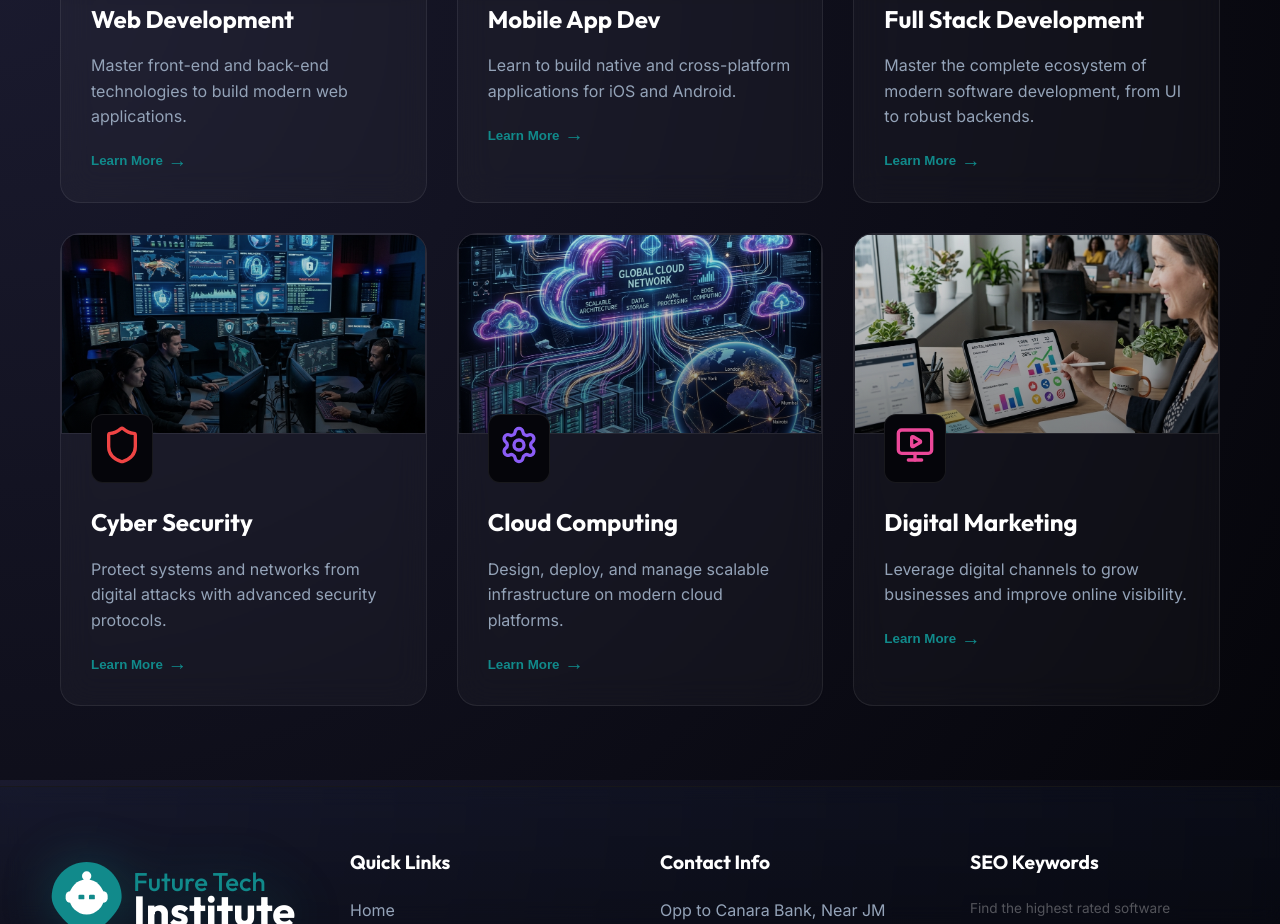
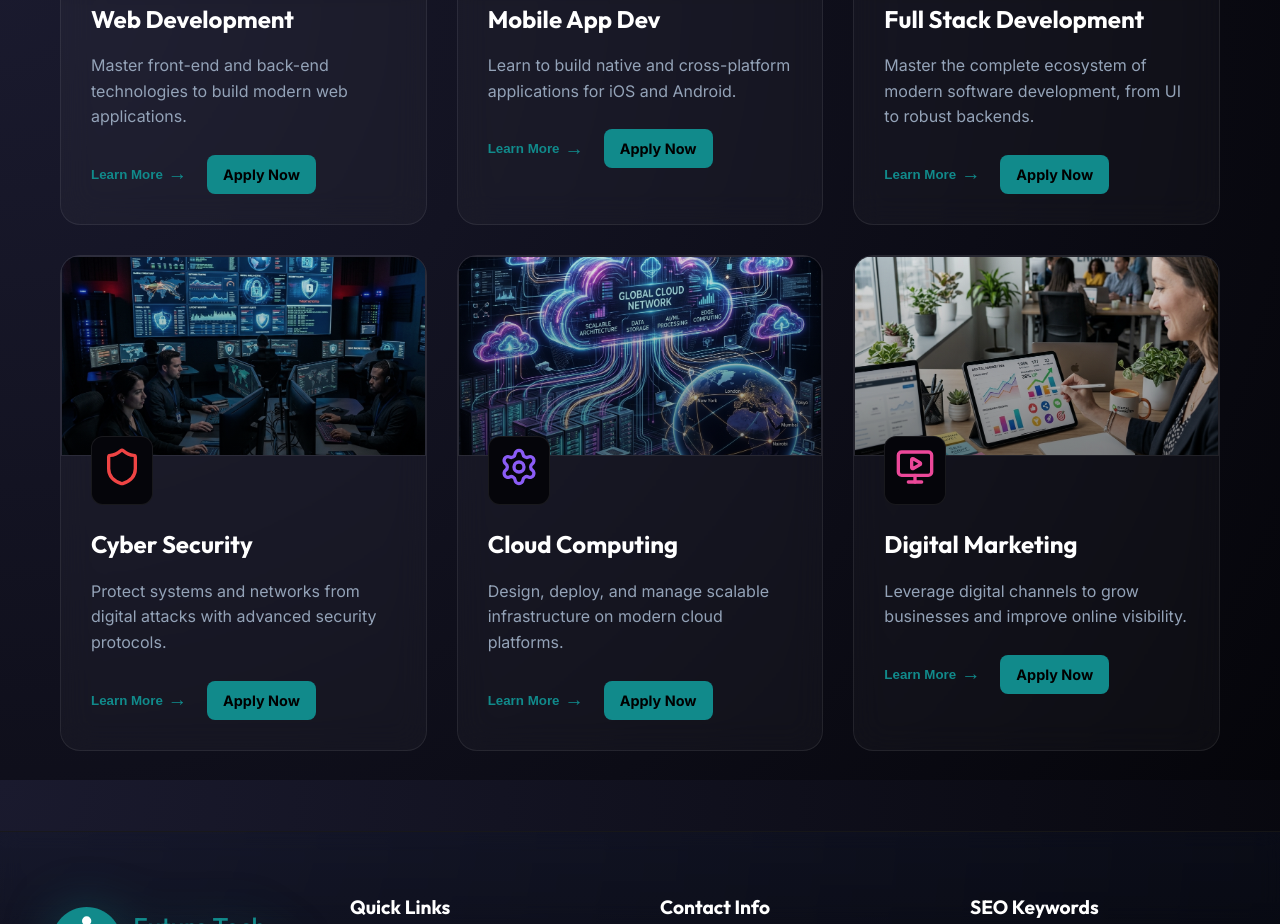
Before and after one commit to abish05/FTI-WEBSITE, a React (Vite) app: page /courses in a window 1280 px wide. Shown: the part 820-1744 px from the top of the page. Built offline with nearby package versions, Linux system fonts and the light colour scheme.

Commit message:
Courses: Added 'Apply Now' CTAs to all course cards and detailed modals

```diff
--- a/src/pages/Courses.jsx
+++ b/src/pages/Courses.jsx
@@ -1,5 +1,6 @@
 import { MonitorPlay, Smartphone, Database, Shield, Layout, Settings, X, CheckCircle2 } from 'lucide-react';
 import { useState } from 'react';
+import { Link } from 'react-router-dom';
 import webDevImg from '../assets/web_dev.png';
 import mobileDevImg from '../assets/mobile_dev.png';
 import fullStackImg from '../assets/full_stack_dev.png';
@@ -116,9 +117,26 @@ const Courses = () => {
                             <div style={{ marginBottom: '20px', marginTop: '-50px', position: 'relative', zIndex: 2, background: 'var(--bg-primary)', width: 'fit-content', padding: '10px', borderRadius: '12px', border: '1px solid var(--glass-border)' }}>{domain.icon}</div>
                             <h3 style={{ fontSize: '1.5rem', marginBottom: '15px' }}>{domain.title}</h3>
                             <p style={{ color: 'var(--text-secondary)' }}>{domain.desc}</p>
-                            <button onClick={() => setSelectedCourse(domain)} style={{ marginTop: '20px', background: 'none', border: 'none', color: 'var(--accent)', fontWeight: '600', cursor: 'pointer', display: 'flex', alignItems: 'center', gap: '5px' }}>
-                                Learn More <span style={{ fontSize: '1.2rem' }}>→</span>
-                            </button>
+                            <div style={{ display: 'flex', alignItems: 'center', gap: '20px', marginTop: '25px' }}>
+                                <button onClick={() => setSelectedCourse(domain)} style={{ background: 'none', border: 'none', color: 'var(--accent)', fontWeight: '600', cursor: 'pointer', display: 'flex', alignItems: 'center', gap: '5px', padding: 0 }}>
+                                    Learn More <span style={{ fontSize: '1.2rem' }}>→</span>
+                                </button>
+                                <Link to="/admission" style={{
+                                    background: 'var(--accent)',
+                                    color: 'black',
+                                    textDecoration: 'none',
+                                    padding: '8px 16px',
+                                    borderRadius: '8px',
+                                    fontSize: '0.9rem',
+                                    fontWeight: '700',
+                                    transition: 'transform 0.2s'
+                                }}
+                                onMouseEnter={(e) => e.currentTarget.style.transform = 'scale(1.05)'}
+                                onMouseLeave={(e) => e.currentTarget.style.transform = 'scale(1)'}
+                                >
+                                    Apply Now
+                                </Link>
+                            </div>
                         </div>
                     </div>
                 ))}
@@ -189,6 +207,22 @@ const Courses = () => {
                                     <h4 style={{ color: 'white', fontSize: '1.1rem', marginBottom: '10px' }}>Career Roles:</h4>
                                     <p style={{ color: '#c084fc', fontWeight: '500' }}>{selectedCourse.details.careers}</p>
                                 </div>
+
+                                <Link to="/admission" style={{
+                                    display: 'block',
+                                    width: '100%',
+                                    textAlign: 'center',
+                                    background: 'var(--accent)',
+                                    color: 'black',
+                                    textDecoration: 'none',
+                                    padding: '18px',
+                                    borderRadius: '12px',
+                                    fontSize: '1.1rem',
+                                    fontWeight: '800',
+                                    boxShadow: '0 10px 20px rgba(17, 138, 139, 0.3)'
+                                }}>
+                                    Enroll in {selectedCourse.title} Now
+                                </Link>
                             </div>
                         ) : (
                             <div style={{ padding: '40px 0', textAlign: 'center' }}>
```
